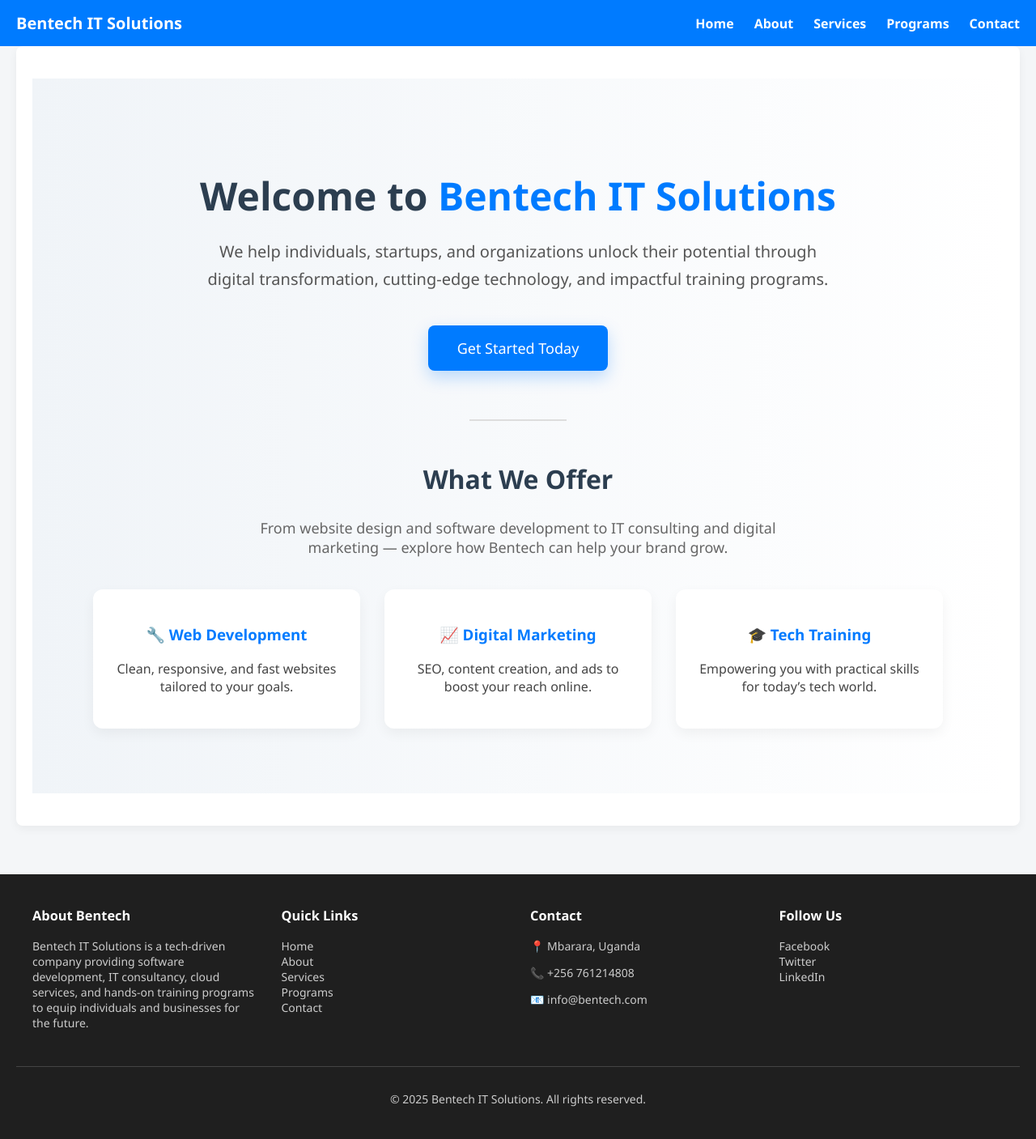
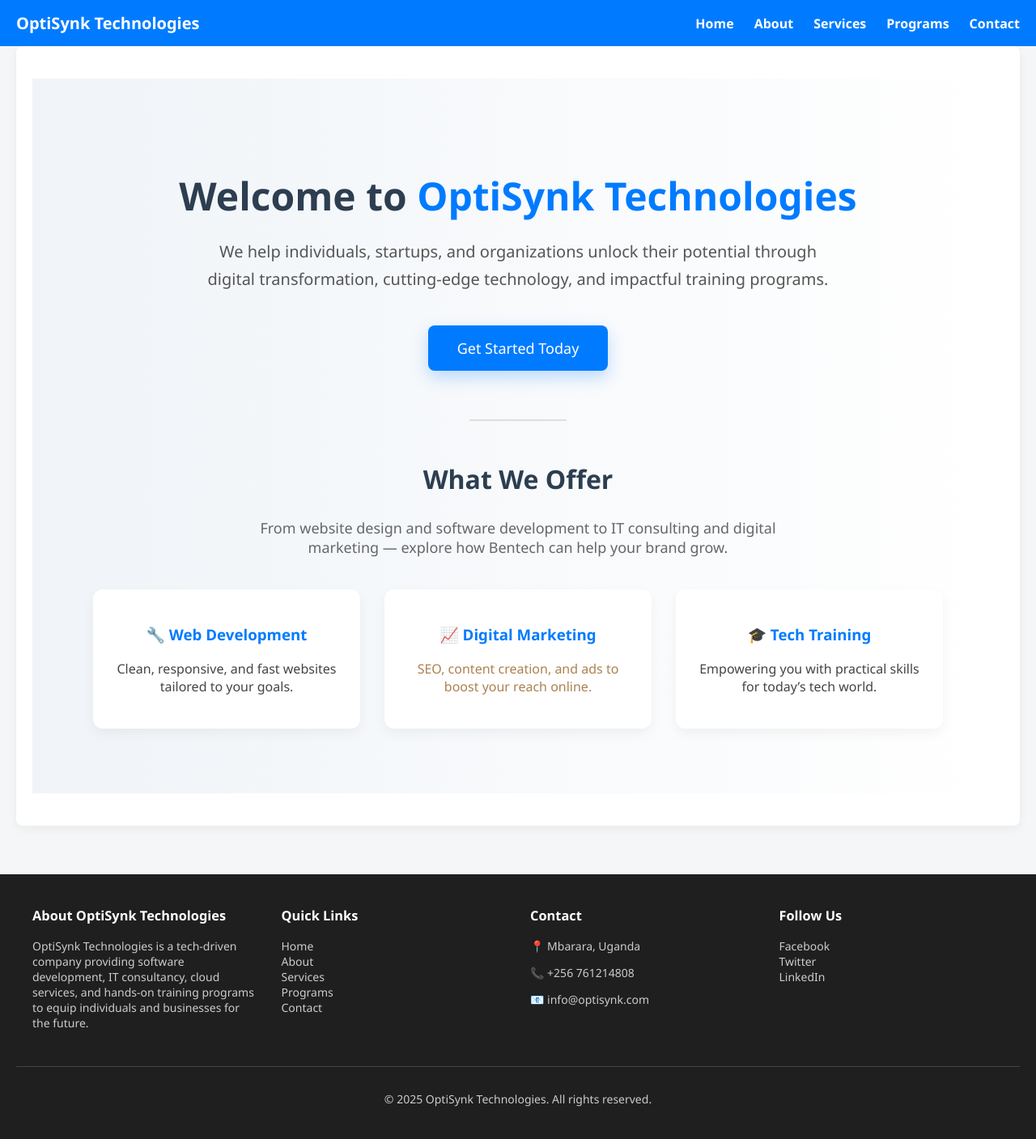
Before and after one commit to bentech3/Hub, a Django app: page / in a window 1280 px wide. Shown: the whole page at 81% size. Run offline with Django 5.2, Linux system fonts and the light colour scheme; data that the repository does not hold is empty; some web fonts are replaced.

Commit message:
the company is optisynk

```diff
--- a/templates/about.html
+++ b/templates/about.html
@@ -8,7 +8,7 @@
   </h1>
 
   <p style="max-width: 800px; margin: 0 auto 50px auto; font-size: 18px; text-align: center; line-height: 1.7; color: #555;">
-    At Bentech IT Solutions, we’re more than a tech company. We’re innovators, educators, and problem-solvers passionate about building a better future through digital solutions.
+    At OptiSynk Technologies, we’re more than a tech company. We’re innovators, educators, and problem-solvers passionate about building a better future through digital solutions.
   </p>
 
   <div style="display: flex; flex-wrap: wrap; justify-content: center; gap: 40px;">
--- a/templates/base.html
+++ b/templates/base.html
@@ -4,7 +4,7 @@
 <head>
   <meta charset="UTF-8" />
   <meta name="viewport" content="width=device-width, initial-scale=1" />
-  <title>{% block title %}Internship Site{% endblock %}</title>
+  <title>{% block title %}OptiSynk Technologies{% endblock %}</title>
 
   <!-- Favicon -->
   <link rel="icon" href="{% static 'images/favicon.ico' %}" type="image/x-icon" />
@@ -13,8 +13,8 @@
   <link href="https://fonts.googleapis.com/css2?family=Segoe+UI:wght@400;600&display=swap" rel="stylesheet">
 
   <!-- SEO -->
-  <meta name="description" content="Bentech IT Solutions provides modern tech services, digital marketing, and hands-on training programs." />
-  <meta property="og:title" content="Bentech IT Solutions">
+  <meta name="description" content="OptiSynk Technologies provides modern tech services, digital marketing, and hands-on training programs." />
+  <meta property="og:title" content="OptiSynk Technologies">
   <meta property="og:description" content="We help you grow with tech.">
   <meta property="og:type" content="website">
   <meta property="og:url" content="https://yourdomain.com">
@@ -146,7 +146,7 @@
 <body>
 
   <header>
-    <div class="logo">Bentech IT Solutions</div>
+    <div class="logo">OptiSynk Technologies</div>
     <nav>
       <a href="{% url 'home' %}">Home</a>
       <a href="{% url 'about' %}">About</a>
@@ -174,9 +174,9 @@
 
       <!-- About -->
       <div>
-        <h3>About Bentech</h3>
+        <h3>About OptiSynk Technologies</h3>
         <p>
-          Bentech IT Solutions is a tech-driven company providing software development, IT consultancy, cloud services, and hands-on training programs to equip individuals and businesses for the future.
+          OptiSynk Technologies is a tech-driven company providing software development, IT consultancy, cloud services, and hands-on training programs to equip individuals and businesses for the future.
         </p>
       </div>
 
@@ -197,7 +197,7 @@
         <h3>Contact</h3>
         <p>📍 Mbarara, Uganda</p>
         <p>📞 +256 761214808</p>
-        <p>📧 info@bentech.com</p>
+        <p>📧 info@optisynk.com</p>
       </div>
 
       <!-- Social Media -->
@@ -213,7 +213,7 @@
     </div>
 
     <div class="footer-bottom">
-      &copy; {% now "Y" %} Bentech IT Solutions. All rights reserved.
+      &copy; {% now "Y" %} OptiSynk Technologies. All rights reserved.
     </div>
   </footer>
 
--- a/templates/home.html
+++ b/templates/home.html
@@ -5,7 +5,7 @@
 
   <!-- Hero Heading -->
   <h1 style="font-size: 48px; color: #2c3e50; font-weight: 700; margin-bottom: 20px;">
-    Welcome to <span style="color: #007BFF;">Bentech IT Solutions</span>
+    Welcome to <span style="color: #007BFF;">OptiSynk Technologies</span>
   </h1>
 
   <!-- Subheading -->
@@ -40,7 +40,7 @@
 
       <div style="background: white; padding: 25px; border-radius: 12px; box-shadow: 0 6px 16px rgba(0,0,0,0.05); width: 280px;">
         <h3 style="color: #007BFF;">📈 Digital Marketing</h3>
-        <p style="color: #444;">SEO, content creation, and ads to boost your reach online.</p>
+        <p style="color: #ad814fff;">SEO, content creation, and ads to boost your reach online.</p>
       </div>
 
       <div style="background: white; padding: 25px; border-radius: 12px; box-shadow: 0 6px 16px rgba(0,0,0,0.05); width: 280px;">
```
